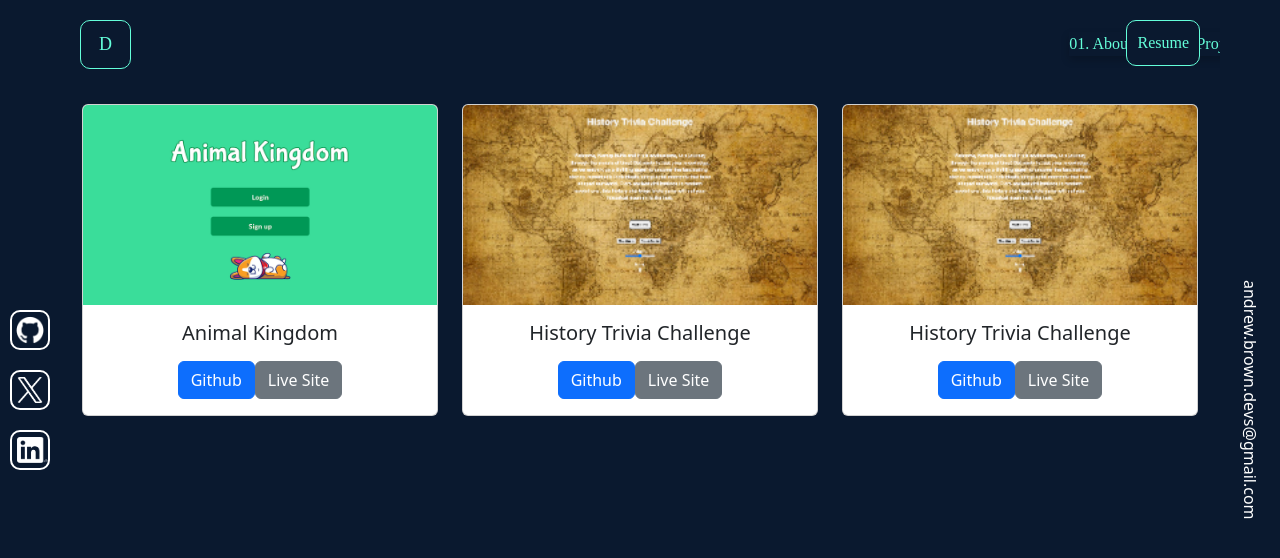
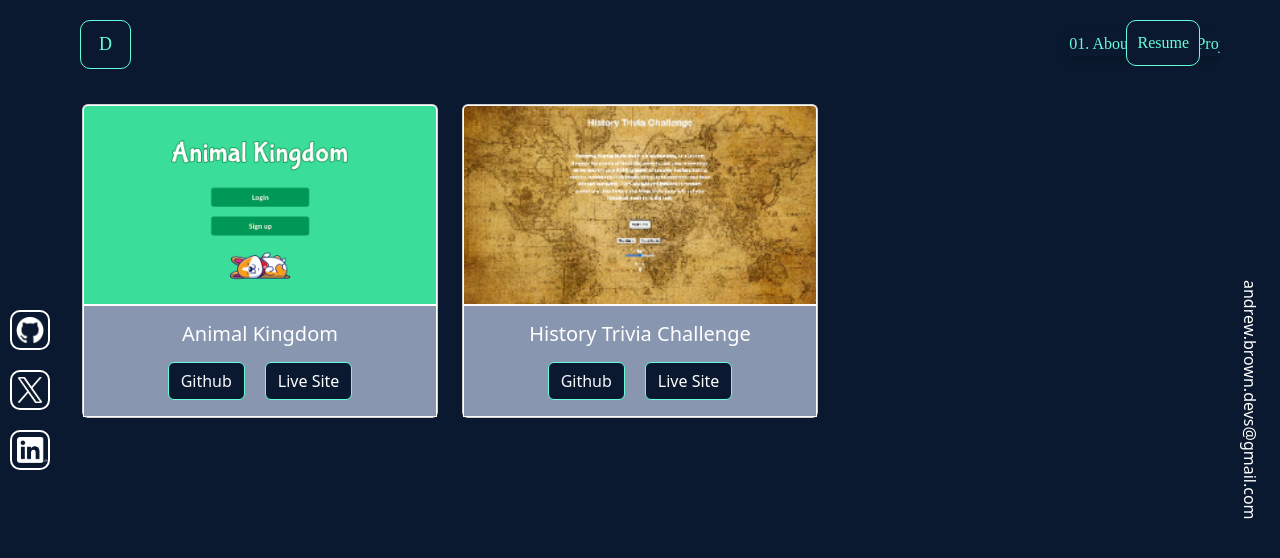
Before and after one commit to drewkybrown/portfolio, a React (Vite) app: page /projects in a window 1280 px wide. Shown: the top 558 px of the page. Built offline with nearby package versions, Linux system fonts and the light colour scheme; a small style sheet from the web is missing.

Commit message:
style project page

```diff
--- a/public/projects.json
+++ b/public/projects.json
@@ -10,12 +10,5 @@
       "live": "https://drewkybrown.github.io/Trivia-Game/",
       "git": "https://github.com/drewkybrown/Trivia-Game",
       "image": "/Wireframe.trivia.png"
-    },
-
-    {
-      "name": "History Trivia Challenge",
-      "live": "https://drewkybrown.github.io/Trivia-Game/",
-      "git": "https://github.com/drewkybrown/Trivia-Game",
-      "image": "/Wireframe.trivia.png"
     }
   ]
--- a/src/pages/Projects.jsx
+++ b/src/pages/Projects.jsx
@@ -37,10 +37,10 @@ function Projects(props) {
                 <div className="card-body">
                   <h5 className="card-title">{project.name}</h5>
                   <p className="card-text">{project.description}</p>
-                  <a href={project.git} className="btn btn-primary">
+                  <a href={project.git} className="github-btn btn btn-primary">
                     Github
                   </a>
-                  <a href={project.live} className="btn btn-secondary">
+                  <a href={project.live} className="live-btn btn btn-secondary">
                     Live Site
                   </a>
                 </div>
--- a/src/styles/pages.css
+++ b/src/styles/pages.css
@@ -51,7 +51,7 @@
   display: border-box;
 }
 
-/* Container styles */
+/* Container styles for About me */
 .custom-about-container {
   background-color: #0a192f;
   padding: 20px;
@@ -80,9 +80,6 @@
 }
 
 /* Styles for other parts of the bio */
-.custom-paragraph {
-  /* Add any specific styles for your paragraphs here */
-}
 
 /* Icon styles for skills items (if needed) */
 .custom-icon {
@@ -105,4 +102,39 @@
 .card-img-top {
   height: 200px;
   object-fit: cover;
+  border: #fdfbfb 1px solid;
 }
+
+.card-body {
+  background-color: #8896af;
+  color: #a1a9c2;
+  border: #fdfbfb 1px solid;
+}
+
+.card-title {
+  color: white;
+}
+
+.github-btn {
+  background-color: #0a192f;
+  color: #f5f6f8 !important;
+  border: #64ffda 1px solid !important;
+  margin-right: 10px;
+  transition: background-color 0.3s ease; /* Add a smooth transition effect */
+}
+
+.github-btn:hover {
+  background-color: #000000; /* Change "new-color" to the color you want on hover */
+}
+
+.live-btn {
+  background-color: #0a192f;
+  color: white !important;
+  border: #64ffda 1px solid !important;
+  margin-left: 10px;
+  transition: background-color 0.3s ease; /* Add a smooth transition effect */
+}
+
+.live-btn:hover {
+  background-color: #000000; /* Change "new-color" to the color you want on hover */
+}
```
